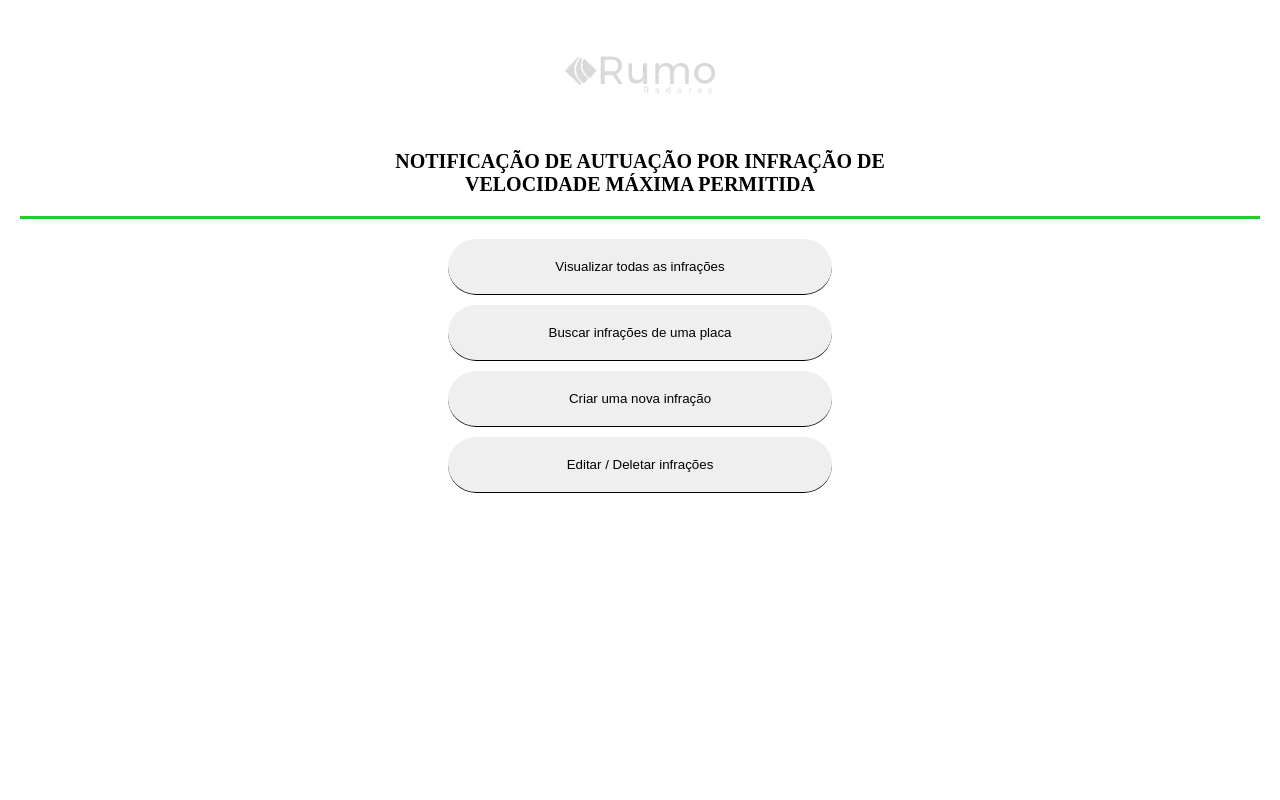
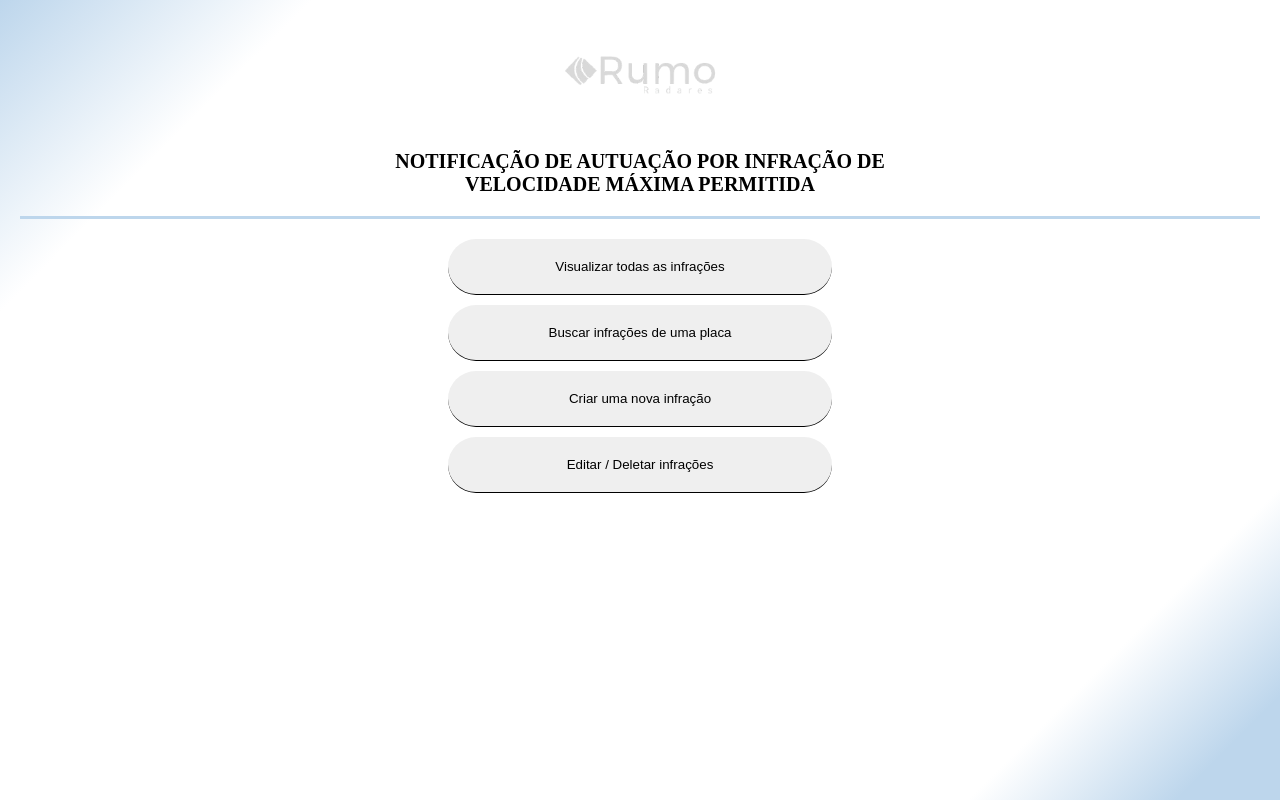
Before and after one commit to GuilhermeFranciscoPereira/NotificationProtelt_FrontEnd, a Next.js app: page / in a window 1280 px wide. Built offline with nearby package versions, Linux system fonts and the light colour scheme.

Commit message:
style(color): add a root in the global css with the primary-color and use in the site

```diff
--- a/src/components/Buttons/ButtonStructure/ButtonStructure.module.css
+++ b/src/components/Buttons/ButtonStructure/ButtonStructure.module.css
@@ -9,13 +9,13 @@
 }
 
 .button:hover {
-    background-color: rgba(189,214,236,255);
+    background-color: var(--primary-color);
     transform: scale(1.07);
     transition: .3s;
 }
 
 .button:active {
-    background-color: rgba(189,214,236,255);
+    background-color: var(--primary-color);
     transform: scale(0.95);
     transition: .1s;
 }
--- a/src/components/Header/Header.module.css
+++ b/src/components/Header/Header.module.css
@@ -14,7 +14,7 @@
 .header > hr {
     margin: 20px;
     border: none;
-    border-bottom: 3px #1fd22a solid;
+    border-bottom: 3px var(--primary-color) solid;
 }
 
 @media (min-width: 481px) and (max-width: 768px) {
--- a/src/styles/GlobalStyles.css
+++ b/src/styles/GlobalStyles.css
@@ -1,3 +1,7 @@
+:root {
+    --primary-color: rgba(189,214,236,255);
+}
+
 * {
     margin: 0;
     padding: 0;
@@ -8,4 +12,5 @@ html, body {
     min-height: 100vh;
     max-width: 100vw;
     overflow-x: hidden;
+    background: linear-gradient(135deg, var(--primary-color) 0%, white 15%, white 85%, var(--primary-color) 95%);
 }
```
